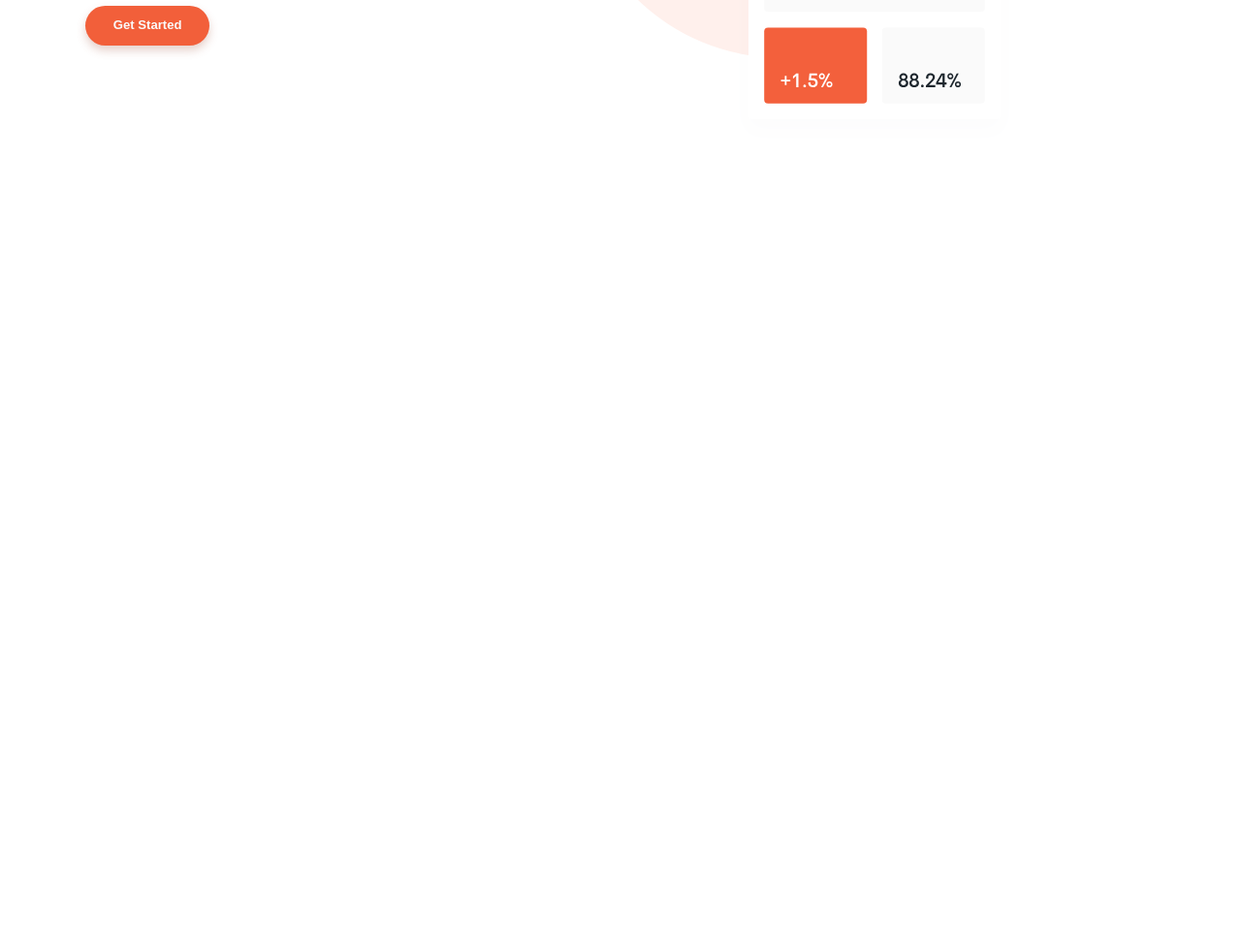
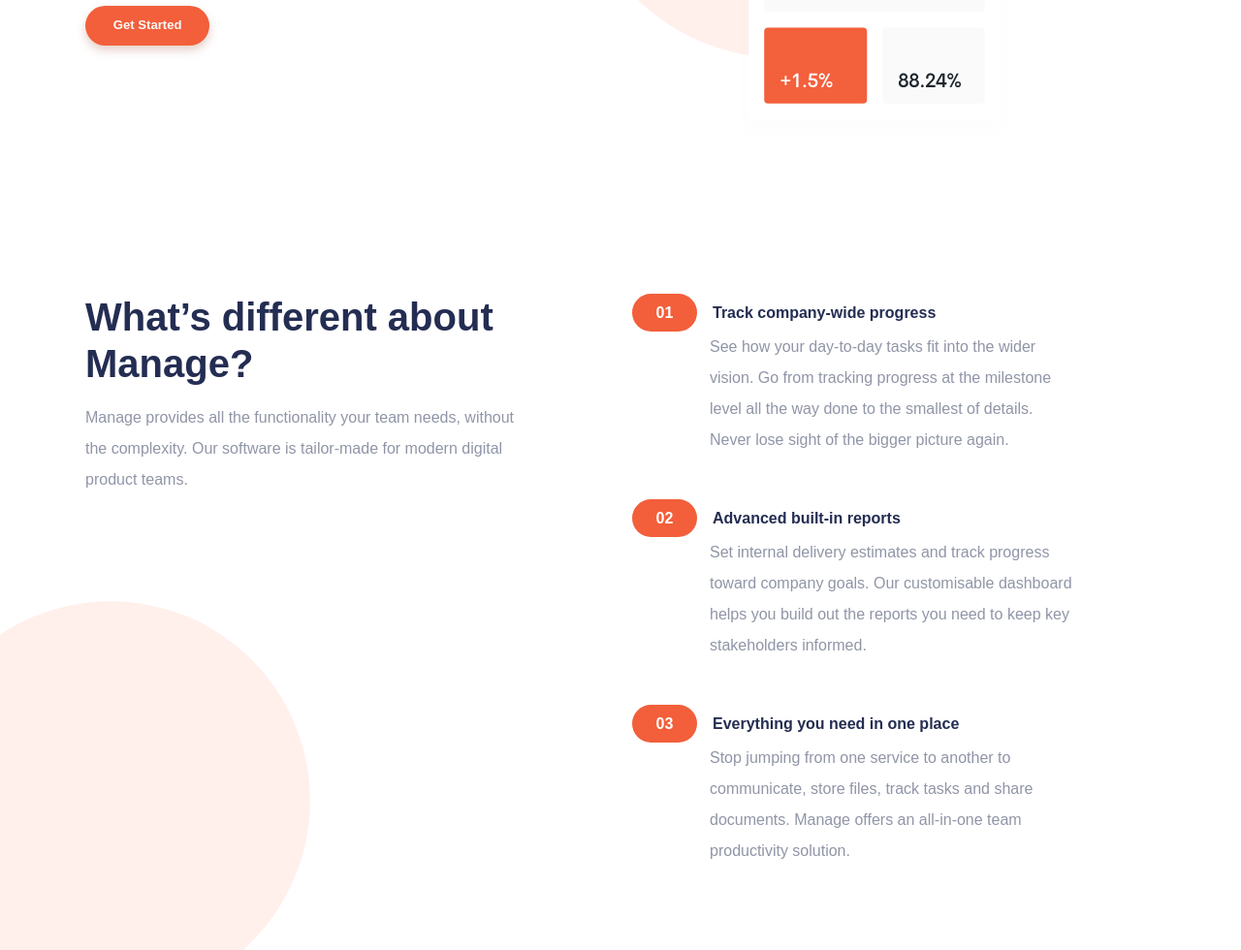
Before and after one commit to j-IM-bo/manage-lp, a website built with webpack: page src/index.html in a window 1280 px wide. Shown: the part 500-1480 px from the top of the page at 97% size. Before the commit the page ends 800 px from the top, so only its background shows below. Built offline with nearby package versions, Linux system fonts and the light colour scheme.

Commit message:
features section

```diff
--- a/package.json
+++ b/package.json
@@ -31,6 +31,7 @@
     "webpack-dev-server": "^3.11.2"
   },
   "dependencies": {
+    "aos": "^2.3.4",
     "flickity": "^2.2.2",
     "gsap": "^3.7.1"
   },
--- a/src/index.html
+++ b/src/index.html
@@ -154,6 +154,85 @@
                     </div>
                 </div>
             </section>
+
+            <img class="bg2" src="./images/bg-tablet-pattern.svg" alt="bg pattern"/>
+
+            <!-- section features -->
+            <section class="section section--mb">
+                <div class="features">
+                    <div class="features__inner">
+                        <div class="features__content">
+                            <div class="features__left-col">
+                                <h2>What’s different about Manage?</h2>
+                                <p>
+                                    Manage provides all the functionality your
+                                    team needs, without the complexity. Our
+                                    software is tailor-made for modern digital
+                                    product teams.
+                                </p>
+                            </div>
+                            <div class="features__right-col">
+                                <div class="feature" data-aos="fade-up">
+                                    <div class="feature__title">
+                                        <div class="feature__number" data-aos="zoom-in">
+                                            <h3>01</h3>
+                                        </div>
+                                        <div class="feature__header"">
+                                            <h3>Track company-wide progress</h3>
+                                        </div>
+                                    </div>
+                                    <div class="feature__copy">
+                                        <p>
+                                            See how your day-to-day tasks fit
+                                            into the wider vision. Go from
+                                            tracking progress at the milestone
+                                            level all the way done to the
+                                            smallest of details. Never lose
+                                            sight of the bigger picture again.
+                                        </p>
+                                    </div>
+                                </div>
+                                <div class="feature" data-aos="fade-up">
+                                    <div class="feature__title">
+                                        <div class="feature__number" data-aos="zoom-in">
+                                            <h3>02</h3>
+                                        </div>
+                                        <div class="feature__header"">
+                                            <h3>Advanced built-in reports</h3>
+                                        </div>
+                                    </div>
+                                    <div class="feature__copy">
+                                        <p>
+                                            Set internal delivery estimates and track progress toward company goals. Our customisable dashboard helps you build out the reports you need to keep key stakeholders informed.
+                                        </p>
+                                    </div>
+                                </div>
+                                <div class="feature" data-aos="fade-up">
+                                    <div class="feature__title">
+                                        <div class="feature__number" data-aos="zoom-in">
+                                            <h3>03</h3>
+                                        </div>
+                                        <div class="feature__header"">
+                                            <h3>Everything you need in one place</h3>
+                                        </div>
+                                    </div>
+                                    <div class="feature__copy">
+                                        <p>
+                                            Stop jumping from one service to another to communicate, store files, track tasks and share documents. Manage offers an all-in-one team productivity solution.
+                                        </p>
+                                    </div>
+                                </div>
+                            </div>
+                        </div>
+                    </div>
+                </div>
+            </section>
+
+
+
+
+
+
         </main>
 
         <!-- footer -->
--- a/src/index.js
+++ b/src/index.js
@@ -3,13 +3,14 @@
 
 //js
 import { debounce } from "./js/utilities/debounce";
-// import { animateOnScroll } from "./js/utilities/aos";
+import { animateOnScroll } from "./js/utilities/aos";
 import { menu } from "./js/menu";
 import { header } from "./js/header";
 
 function init() {
     menu();
     window.addEventListener("scroll", debounce(header), false);
+    animateOnScroll();
 }
 
 window.addEventListener("load", function () {
--- a/src/js/utilities/aos.js
+++ b/src/js/utilities/aos.js
@@ -1,13 +1,13 @@
-import AOS from 'aos';
-import 'aos/dist/aos.css';
+import AOS from "aos";
+import "aos/dist/aos.css";
 
 export function animateOnScroll() {
     AOS.init({
         offset: -100,
-        duration: 600,
+        duration: 900,
         easing: "ease-in-out",
         once: true,
-        delay: 250,
+        delay: 250
     });
 
     window.addEventListener("resize", () => {
--- /dev/null
+++ b/src/sass/components/_features.scss
@@ -0,0 +1,100 @@
+/*------------------------------------*\
+    Features
+\*------------------------------------*/
+
+.features {
+    position: relative;
+    width: 100%;
+    text-align: center;
+}
+
+.features__inner {
+    position: relative;
+    width: 100%;
+}
+
+.features__content {
+    @include bp(medium) {
+        display: flex;
+        justify-content: space-between;
+        position: relative;
+        max-width: 71em;
+        margin: 0 auto;
+        padding: $col-pd-wrapper;
+    }
+}
+
+.features__left-col {
+    margin: auto 1rem 3.75rem 1rem;
+
+    h2 {
+        padding: 0 1rem;
+    }
+
+    @include bp(small) {
+        text-align: left;
+        margin: 0 5rem 3.75rem;
+        h2 {
+            padding: 0;
+        }
+    }
+    @include bp(medium) {
+        margin: 0;
+        max-width: 27.8rem;
+    }
+}
+
+.features__right-col {
+    @include bp(medium) {
+        max-width: 33.75rem;
+    }
+}
+
+.feature {
+    margin-bottom: 2.8125rem;
+}
+
+.feature__title {
+    display: flex;
+    align-items: center;
+    background-color: $c-bg-light-2;
+    height: 2.4375rem;
+    margin: 0 0 1rem 1rem;
+    border-top-left-radius: 4rem;
+    border-bottom-left-radius: 4rem;
+
+    h3 {
+        margin-bottom: 0;
+    }
+
+    @include bp(small) {
+        margin-left: 5rem;
+    }
+    @include bp(medium) {
+        margin: 0;
+        background-color: transparent;
+    }
+}
+.feature__number {
+    @include flex-center();
+    background-color: $c-bg-dark-3;
+    width: 4.1875rem;
+    height: 2.4375rem;
+    border-radius: 4rem;
+
+    h3 {
+        color: $white;
+    }
+}
+.feature__header {
+    text-align: left;
+    margin-left: 1rem;
+}
+.feature__copy {
+    text-align: left;
+    margin: 0 1rem;
+
+    @include bp(small) {
+        margin: 0 5rem;
+    }
+}
--- a/src/sass/components/_hero.scss
+++ b/src/sass/components/_hero.scss
@@ -12,15 +12,16 @@
 
 .hero__bg {
     position: absolute;
-    width: 100%;
+    width: 130%;
     height: 100%;
     object-fit: contain;
-    top: -15rem;
-    right: -3rem;
+    top: -18.5rem;
+    right: -10.5rem;
 
     @include bp(small) {
-        top: -20rem;
-        right: -10rem;
+        width: 120%;
+        top: -25rem;
+        right: -20rem;
     }
     @include bp(medium) {
         top: -15rem;
--- a/src/sass/components/sections/_sections.scss
+++ b/src/sass/components/sections/_sections.scss
@@ -7,6 +7,7 @@
     position: relative;
     display: block;
     width: 100%;
+    height: fit-content;
 }
 
 .section--mb {
--- a/src/sass/elements/_body.scss
+++ b/src/sass/elements/_body.scss
@@ -15,3 +15,22 @@
         overflow: hidden;
     }
 }
+
+// background pattern 2
+.bg2 {
+    position: absolute;
+    right: -15rem;
+    top: 28rem;
+    z-index: -1;
+
+    @include bp(small) {
+        width: 80%;
+        left: -25rem;
+        top: 38rem;
+    }
+    @include bp(medium) {
+        width: 60%;
+        left: -28rem;
+        top: 70rem;
+    }
+}
--- a/src/sass/style.scss
+++ b/src/sass/style.scss
@@ -86,5 +86,6 @@
 @import "components/_header";
 @import "components/_menu";
 @import "components/_hero";
+@import "components/_features";
 
 @import "components/sections/_sections";
--- a/src/sass/tools/mixins/_font-size.scss
+++ b/src/sass/tools/mixins/_font-size.scss
@@ -18,13 +18,13 @@
 //medium h2
 @mixin f-md() {
     font-size: 1.875rem;
-    line-height: 1.5rem;
+    line-height: 2.5rem;
     letter-spacing: 0;
     font-weight: 700;
 
     @include bp(medium) {
         font-size: 2.5rem;
-        line-height: 2rem;
+        line-height: 3rem;
     }
 }
 
@@ -32,11 +32,6 @@
 @mixin f-sm() {
     font-size: 1rem;
     line-height: 2rem;
-
-    @include bp(medium) {
-        font-size: 1.8rem;
-        line-height: 1.5rem;
-    }
 }
 
 // extra small
```
Also changed, not shown: 1 other file.
